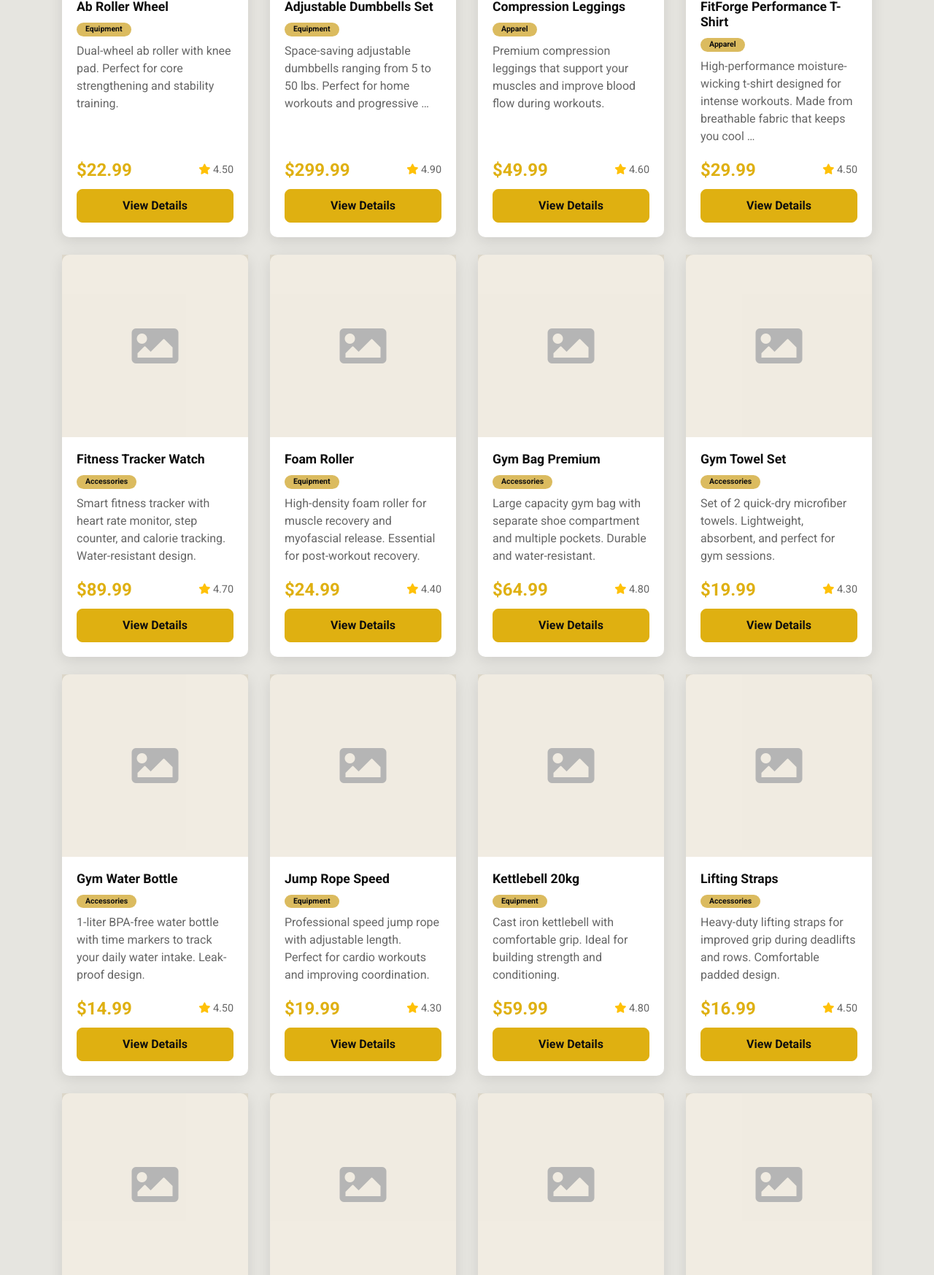
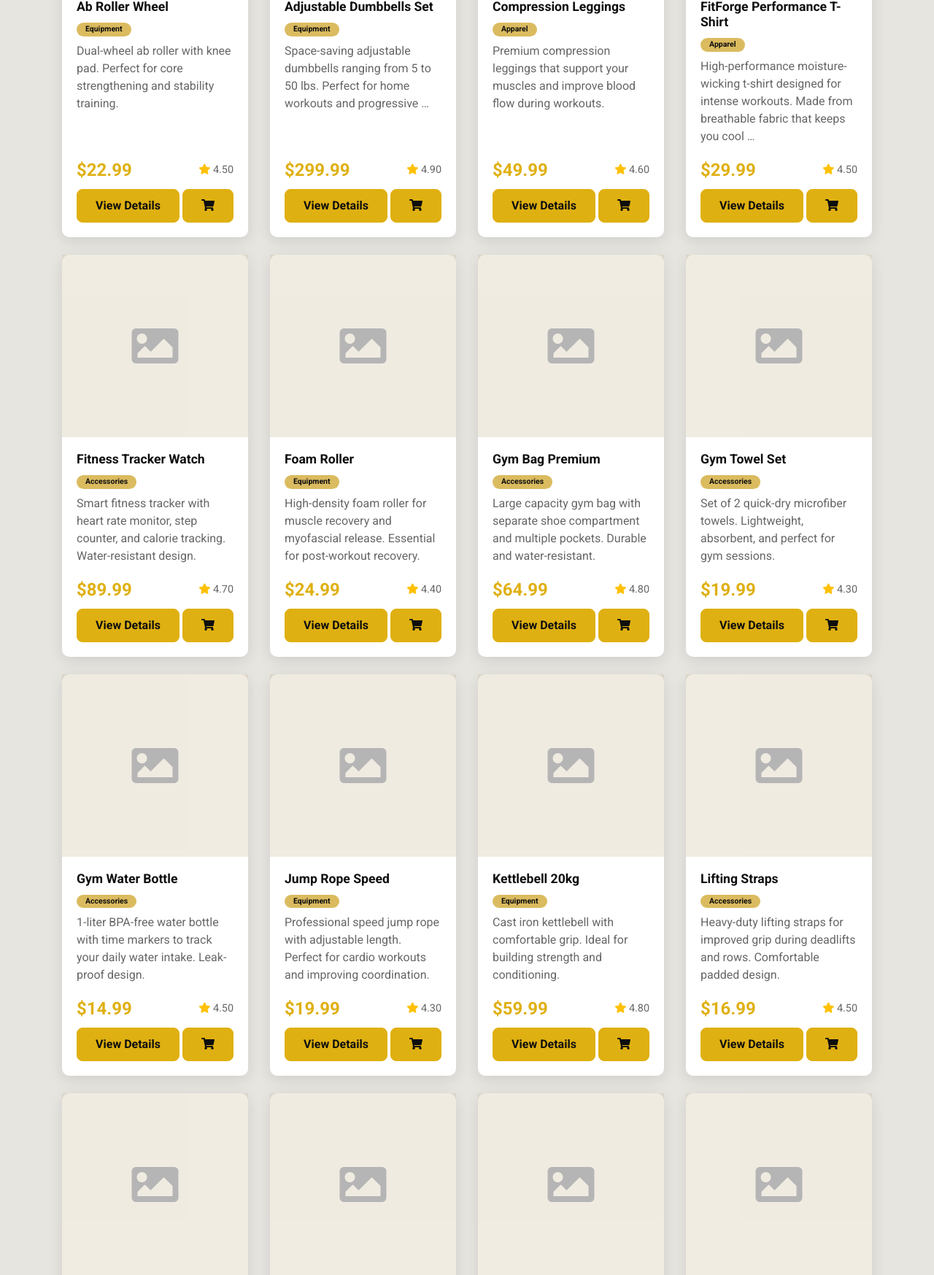
Before and after one commit to vsessvit/FitForge, a Django app: page /products/ in a window 1280 px wide. Shown: the part 614-2361 px from the top of the page at 73% size. Run offline with Django 3.2, Linux system fonts and the light colour scheme; data comes from the database, SQL or seed files in the repository.

Commit message:
Add 'Add to Cart' button on product listing page
- Added cart icon button to product cards for quick add to cart
- Allows adding products directly from listing page with quantity 1
- Shows disabled button for out of stock items

```diff
--- a/products/templates/products/all_products.html
+++ b/products/templates/products/all_products.html
@@ -108,9 +108,25 @@
                             </span>
                             {% endif %}
                         </div>
-                        <a href="{% url 'products:product_detail' product.id %}" class="btn btn-primary btn-block mt-2">
-                            View Details
-                        </a>
+                        <div class="d-flex mt-2">
+                            <a href="{% url 'products:product_detail' product.id %}" class="btn btn-primary flex-grow-1 mr-1">
+                                View Details
+                            </a>
+                            {% if product.stock_quantity > 0 %}
+                            <form method="POST" action="{% url 'bag:add_to_bag' product.id %}" class="d-inline">
+                                {% csrf_token %}
+                                <input type="hidden" name="quantity" value="1">
+                                <input type="hidden" name="redirect_url" value="{{ request.path }}">
+                                <button type="submit" class="btn btn-primary" title="Add to cart">
+                                    <i class="fas fa-shopping-cart"></i>
+                                </button>
+                            </form>
+                            {% else %}
+                            <button class="btn btn-secondary" disabled title="Out of stock">
+                                <i class="fas fa-ban"></i>
+                            </button>
+                            {% endif %}
+                        </div>
                     </div>
                 </div>
             </div>
```
